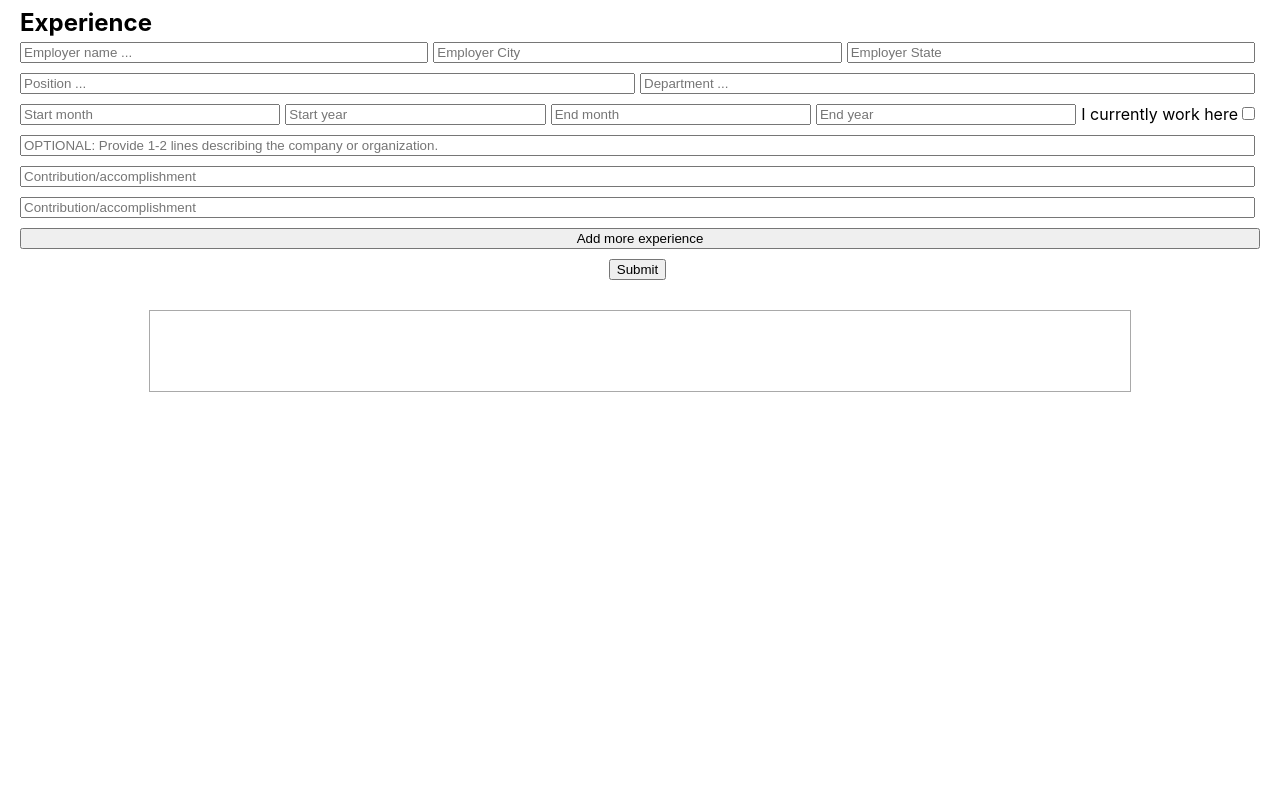
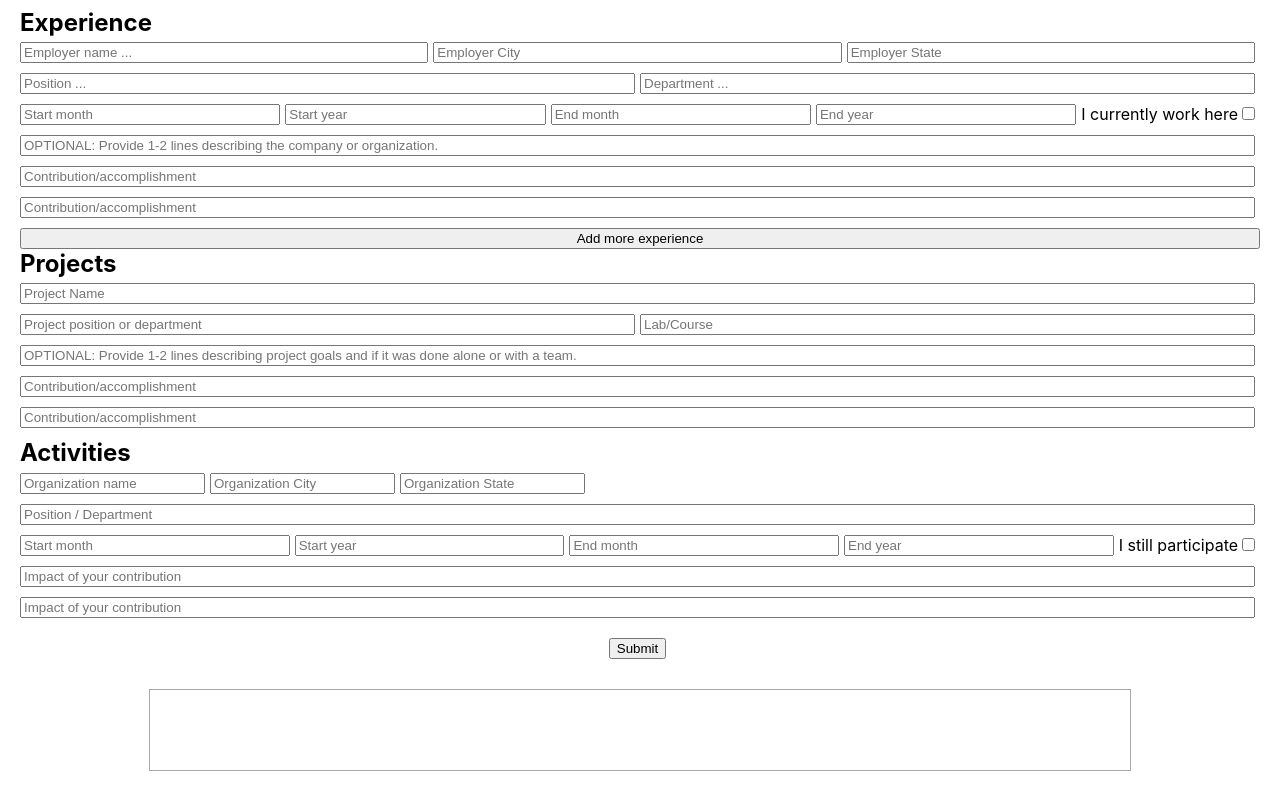
Before and after one commit to KarnaXI/cv-application, a React (Create React App) app: page / in a window 1280 px wide. Shown: the part 638-1429 px from the top of the page. Before the commit the page ends 1050 px from the top, so only its background shows below. Built offline with nearby package versions, Linux system fonts and the light colour scheme.

Commit message:
Final v1

```diff
--- a/src/App.css
+++ b/src/App.css
@@ -215,3 +215,52 @@ input.skill {
 .experience-summary-contributions {
   margin-top: 5px;
 }
+
+.project-info-inputs {
+  display: flex;
+}
+
+.project-notes {
+  display: flex;
+  flex-direction: column;
+}
+
+.projects-one-container{
+  display: flex;
+  flex-direction: row;
+  width: 100%;
+  justify-content: space-between;
+}
+
+.projects-description {
+  display: flex;
+  flex-direction: column;
+}
+
+.projects-summary-contributions {
+  margin-top: 5px;
+}
+
+.activity-one-container{
+  display: flex;
+  flex-direction: row;
+  width: 100%;
+  justify-content: space-between;
+}
+
+.activity-city {
+  display: flex;
+  flex-direction: column;
+}
+
+.experience-info-container {
+  margin-top: 15px;
+}
+
+.projects-info-container {
+  margin-top: 15px;
+}
+
+.activity-info-container {
+  margin-top: 15px;
+}
--- a/src/App.js
+++ b/src/App.js
@@ -5,6 +5,8 @@ import Personal from './components/Personal';
 import Education from './components/Education';
 import Skills from './components/Skills';
 import Experience from './components/Experience';
+import Projects from './components/Projects';
+import Activity from './components/Activities';
 
 class App extends Component {
   constructor(props) {
@@ -81,6 +83,23 @@ class App extends Component {
       experienceTwoSummary: '',
       experienceTwoContribution: '',
       experienceTwoContributionTwo: '',
+      projectName: '',
+      positionDepartment: '',
+      labCourse: '',
+      projectSummary: '',
+      projectContribution: '',
+      projectContributionTwo: '',
+      organizationName: '',
+      organizationCity: '',
+      organizationState: '',
+      activityPositionDepartment: '',
+      activityStartMonth: '',
+      activityStartYear: '',
+      activityEndMonth: '',
+      activityEndYear: '',
+      activityContribution: '',
+      activityContributionTwo: '',
+      activityCurrent: '',
     };
 
     this.handleChange = this.handleChange.bind(this);
@@ -106,6 +125,9 @@ class App extends Component {
         }
         else if (e.target.name === "experienceCurrentlyWorkTwo"){
           this.setState({experienceCurrentlyWorkTwo: e.target.checked});
+        }
+        else if (e.target.name === "activityCurrent"){
+          this.setState({activityCurrent: e.target.checked});
         }
         else{
           this.setState({[e.target.name]: e.target.value});
@@ -314,9 +336,47 @@ class App extends Component {
             }
           })()}
 
+          <div className='project-inputs-container'>
+            <h2>Projects</h2>
+            <div className='project-info-inputs'>
+              <input type="text" placeholder="Project Name" name="projectName" value={this.state.projectName} onChange={this.handleChange} />
+            </div>
+            <div className='position-department-inputs'>
+              <input type="text" placeholder="Project position or department" name="positionDepartment" value={this.state.positionDepartment} onChange={this.handleChange} />
+              <input type="text" placeholder="Lab/Course" name="labCourse" value={this.state.labCourse} onChange={this.handleChange} />
+            </div>
+            <div className='project-notes'>
+                <input type="text" placeholder="OPTIONAL: Provide 1-2 lines describing project goals and if it was done alone or with a team." name="projectSummary" value={this.state.projectSummary} onChange={this.handleChange} />
+                <input type="text" placeholder="Contribution/accomplishment" name="projectContribution" value={this.state.projectContribution} onChange={this.handleChange} />
+                <input type="text" placeholder="Contribution/accomplishment" name="projectContributionTwo" value={this.state.projectContributionTwo} onChange={this.handleChange} />
+            </div>
+          </div>
 
-
-
+          <div className='activity-inputs-container'>
+            <h2>Activities</h2>
+            <div className='activity-info-inputs'>
+              <input type="text" placeholder="Organization name" name="organizationName" value={this.state.organizationName} onChange={this.handleChange} />
+              <input type="text" placeholder="Organization City" name="organizationCity" value={this.state.organizationCity} onChange={this.handleChange} />
+              <input type="text" placeholder="Organization State" name="organizationState" value={this.state.organizationState} onChange={this.handleChange} />
+            </div>
+            <div className='position-department-inputs'>
+              <input type="text" placeholder="Position / Department" name="activityPositionDepartment" value={this.state.activityPositionDepartment} onChange={this.handleChange} />
+            </div>
+            <div className='experience-timeline'>
+              <input type="text" placeholder="Start month" name="activityStartMonth" value={this.state.activityStartMonth} onChange={this.handleChange} />
+              <input type="text" placeholder="Start year" name="activityStartYear" value={this.state.activityStartYear} onChange={this.handleChange} />
+              <input type="text" placeholder="End month" name="activityEndMonth" value={this.state.activityEndMonth} onChange={this.handleChange} />
+              <input type="text" placeholder="End year" name="activityEndYear" value={this.state.activityEndYear} onChange={this.handleChange} />
+              <div>
+                    <label htmlFor='activityCurrent'>I still participate</label>
+                    <input type="checkbox" name="activityCurrent" checked={this.state.activityCurrent} onChange={this.handleChange} />
+                  </div>
+            </div>
+            <div className='experience-notes'>
+                <input type="text" placeholder="Impact of your contribution" name="activityContribution" value={this.state.activityContribution} onChange={this.handleChange} />
+                <input type="text" placeholder="Impact of your contribution" name="activityContributionTwo" value={this.state.activityContributionTwo} onChange={this.handleChange} />
+            </div>
+          </div>
 
           <input type="submit" value="Submit" onSubmit={this.handleSubmit} />
 
@@ -328,6 +388,8 @@ class App extends Component {
         <Education educationInfo={this.state} />
         <Skills skillsInfo={this.state} />
         <Experience experienceInfo={this.state} />
+        <Projects projectsInfo={this.state} />
+        <Activity activityInfo={this.state} />
 
       </div>
 
--- /dev/null
+++ b/src/components/Activities.js
@@ -0,0 +1,56 @@
+import React from "react";
+
+const Activity = (props) => {
+    const { activityInfo } = props;
+
+    if (activityInfo.organizationName){
+        return (
+            <div className="activity-info-container">
+                <div className="activity">
+                    <h3 className="activity-heading">Activities</h3>
+                    <div className="activity-one-wrapper">
+                        <div className="activity-one-container">
+                            <div className="activity-city">
+                                <strong>{activityInfo.organizationName} { activityInfo.organizationCity ? " |" : null } {activityInfo.organizationCity}
+                                { activityInfo.organizationState ? "," : null } {activityInfo.organizationState}</strong>
+                                <i>{activityInfo.activityPositionDepartment}</i>
+                            </div>
+                            <div className="activity-dates">
+                                {(() => {
+                                    if (activityInfo.activityCurrent === true) {
+                                        return(
+
+                                            <div>
+                                                <p><i>{activityInfo.activityStartMonth} {activityInfo.activityStartYear} - Present</i></p>
+                                            </div>
+                                        )
+
+                                    }
+                                    else {
+                                        return (
+
+                                            <i>{activityInfo.activityStartMonth} {activityInfo.activityStartYear} { activityInfo.activityEndMonth ? " - " : null }
+                                            {activityInfo.activityEndMonth} {activityInfo.activityEndYear}</i>
+                                        )
+                                    }
+                                })()}
+
+                            </div>
+                        </div>
+                        <ul className="activity-contributions">
+                        {activityInfo.activityContribution.length > 0 &&
+                                <li>{activityInfo.activityContribution}</li>
+                        }
+                        {activityInfo.activityContributionTwo.length > 0 &&
+                                <li>{activityInfo.activityContributionTwo}</li>
+                        }
+                        </ul>
+                    </div>
+                </div>
+            </div>
+        )
+    }
+
+}
+
+export default Activity;
--- /dev/null
+++ b/src/components/Projects.js
@@ -0,0 +1,41 @@
+import React from "react";
+
+const Projects = (props) => {
+    const { projectsInfo } = props;
+
+    if (projectsInfo.projectName){
+        return (
+            <div className="projects-info-container">
+                <div className="projects">
+                    <h3 className="projects-heading">Projects</h3>
+                    <div className="projects-one-wrapper">
+                        <div className="projects-one-container">
+                            <div className="projects-description">
+                                <strong>{projectsInfo.projectName}</strong>
+                                <i>{projectsInfo.positionDepartment}{ projectsInfo.labCourse ? ", " : null } {projectsInfo.labCourse}</i>
+                            </div>
+                        </div>
+                        {projectsInfo.projectSummary.length > 0 &&
+                            <div className="projects-summary-contributions">
+                                <p>{projectsInfo.projectSummary}</p>
+                            </div>
+                        }
+                        <ul className="projects-contributions">
+                        {projectsInfo.projectContribution.length > 0 &&
+                                <li>{projectsInfo.projectContribution}</li>
+                        }
+                        {projectsInfo.projectContributionTwo.length > 0 &&
+                                <li>{projectsInfo.projectContributionTwo}</li>
+                        }
+                        </ul>
+                    </div>
+
+
+                </div>
+            </div>
+        )
+    }
+
+}
+
+export default Projects;
```
Also changed, not shown: src/components/Practical.js (deleted).
